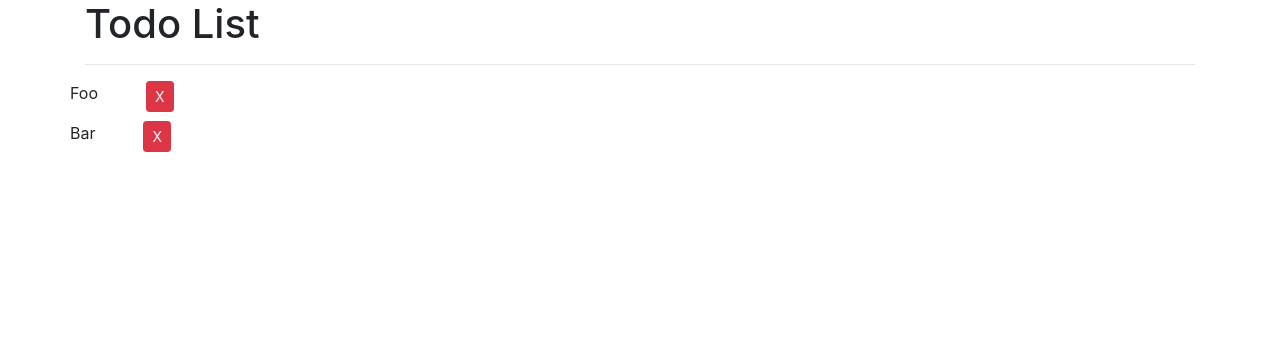
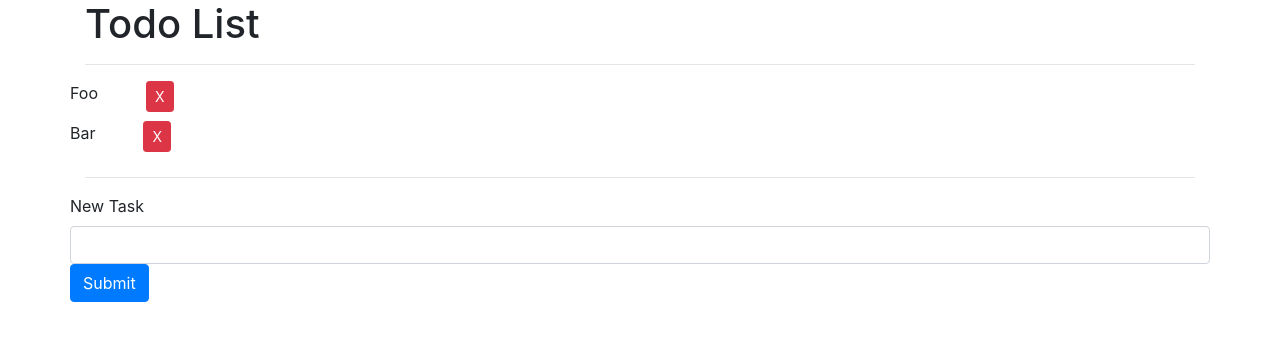
Before and after one commit to ehwus/angular-todo-list, an Angular app: page / in a window 1280 px wide. Shown: the top 340 px of the page. Built offline with nearby package versions, Linux system fonts and the light colour scheme.

Commit message:
added skeleton logic for adding a task

```diff
--- a/src/app/app.component.html
+++ b/src/app/app.component.html
@@ -2,4 +2,6 @@
   <h1>Todo List</h1>
   <hr />
   <app-todo-list [todoList]="todoList"></app-todo-list>
+  <hr />
+  <app-new-item></app-new-item>
 </div>
--- /dev/null
+++ b/src/app/todo-list/new-item/new-item.component.html
@@ -0,0 +1,12 @@
+<form>
+  <div class="row">
+    <label for="new-task">New Task</label>
+    <input
+      type="text"
+      class="form-control"
+      name="new-task"
+      [(ngModel)]="newTask"
+    />
+    <button class="btn btn-primary" (click)="onNewTaskClick()">Submit</button>
+  </div>
+</form>
--- /dev/null
+++ b/src/app/todo-list/new-item/new-item.component.ts
@@ -0,0 +1,17 @@
+import { Component, OnInit } from '@angular/core';
+
+@Component({
+  selector: 'app-new-item',
+  templateUrl: './new-item.component.html',
+  styleUrls: ['./new-item.component.css'],
+})
+export class NewItemComponent implements OnInit {
+  newTask = '';
+  constructor() {}
+
+  ngOnInit(): void {}
+
+  onNewTaskClick() {
+    console.log(this.newTask);
+  }
+}
```
Also changed, not shown: src/app/app.module.ts (+9 -2 lines), src/app/todo-list/new-item/new-item.component.css (added), 1 other file (tests, documents, lock files or other folders).
